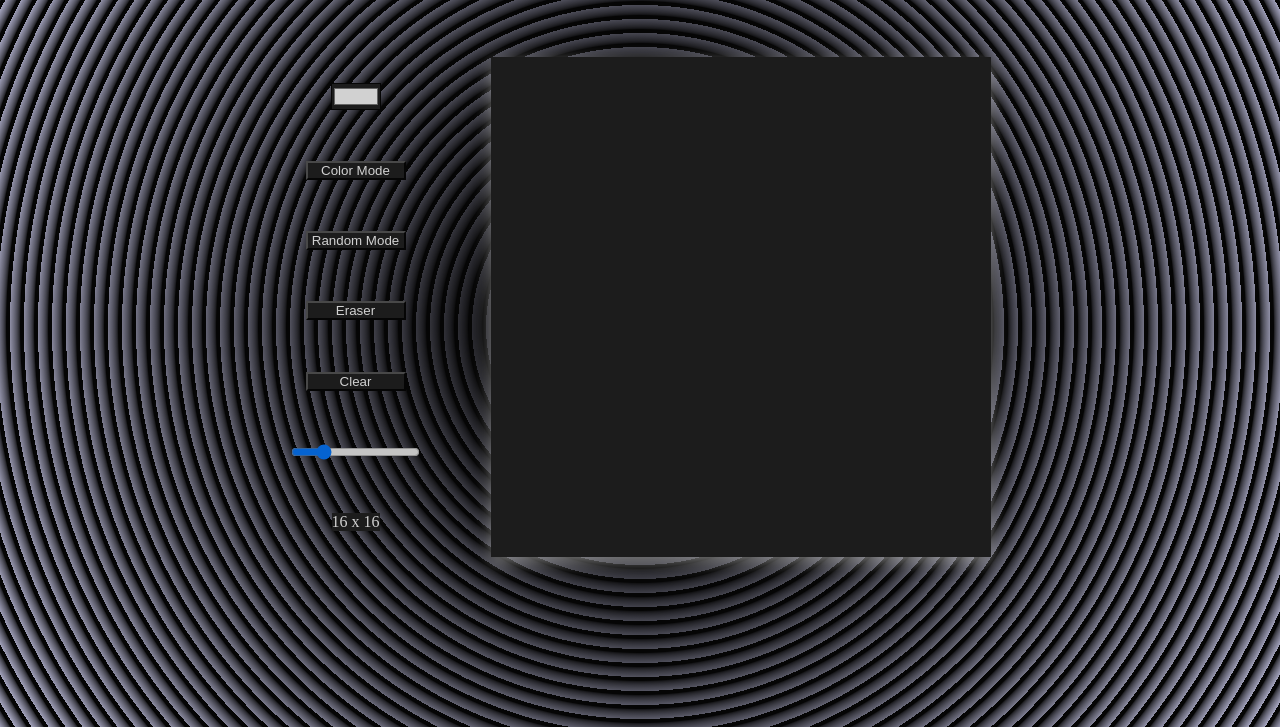
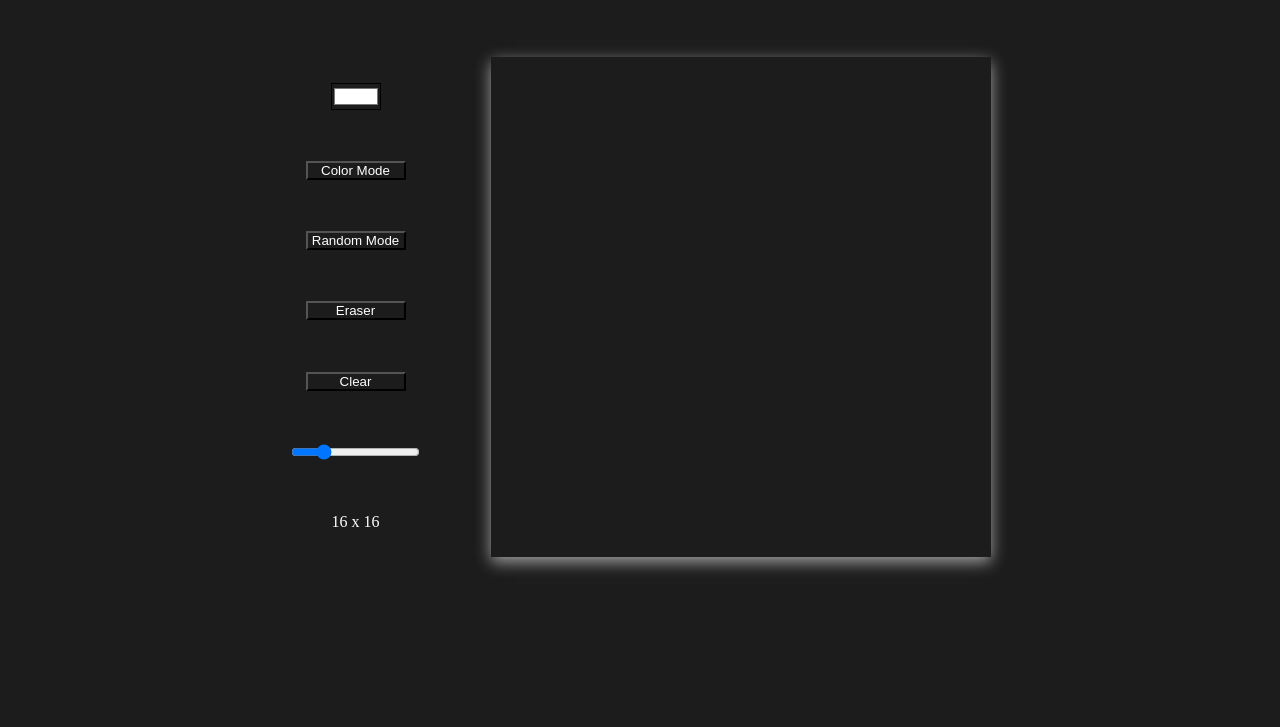
Before and after one commit to BakkaBoi69/top-etch-a-sketch, a plain HTML site: page index.html in a window 1280 px wide. Shown: the part 73-800 px from the top of the page. Drawn offline with Linux system fonts and the light colour scheme.

Commit message:
Change style to be less painful

```diff
--- a/style.css
+++ b/style.css
@@ -10,12 +10,12 @@ body {
     flex-direction: column;
     align-items: center;
     gap: 50px;
-    background-color: #e5e5f7;
-    opacity: 0.8;
-    background-image: radial-gradient(circle at center center, #000000, #e5e5f7), repeating-radial-gradient(circle at center center, #000000, #000000, 7px, transparent 14px, transparent 7px);
-    background-blend-mode: multiply;
+    background-color: rgb(28, 28, 28);
+    /* opacity: 0.8; */
+    /* background-image: radial-gradient(circle at center center, #000000, #e5e5f7), repeating-radial-gradient(circle at center center, #000000, #000000, 7px, transparent 14px, transparent 7px); */
+    /* background-blend-mode: multiply;
     background-size: cover; /* ensures image covers entire body */
-    background-attachment: fixed; /* makes the background image fixed, so it doesn't move with the content */
+    /* background-attachment: fixed; /* makes the background image fixed, so it doesn't move with the content */
     height: 100vh; /* ensures the body takes the full viewport height */
     margin: 0; /* removes any margin */
 }
```
